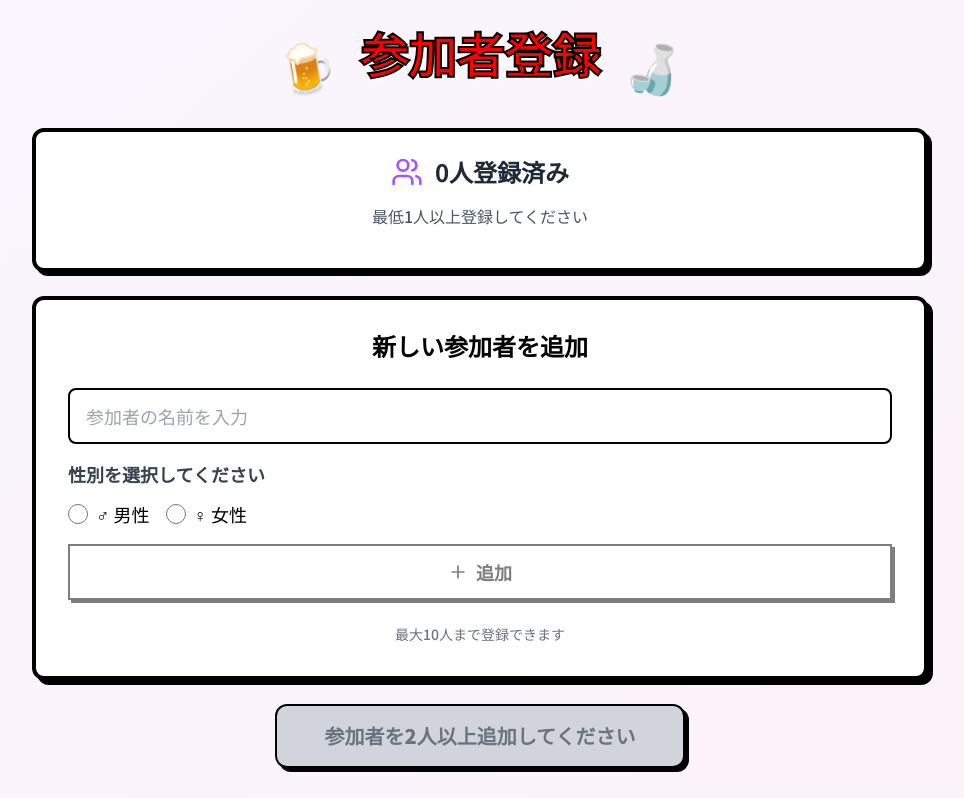
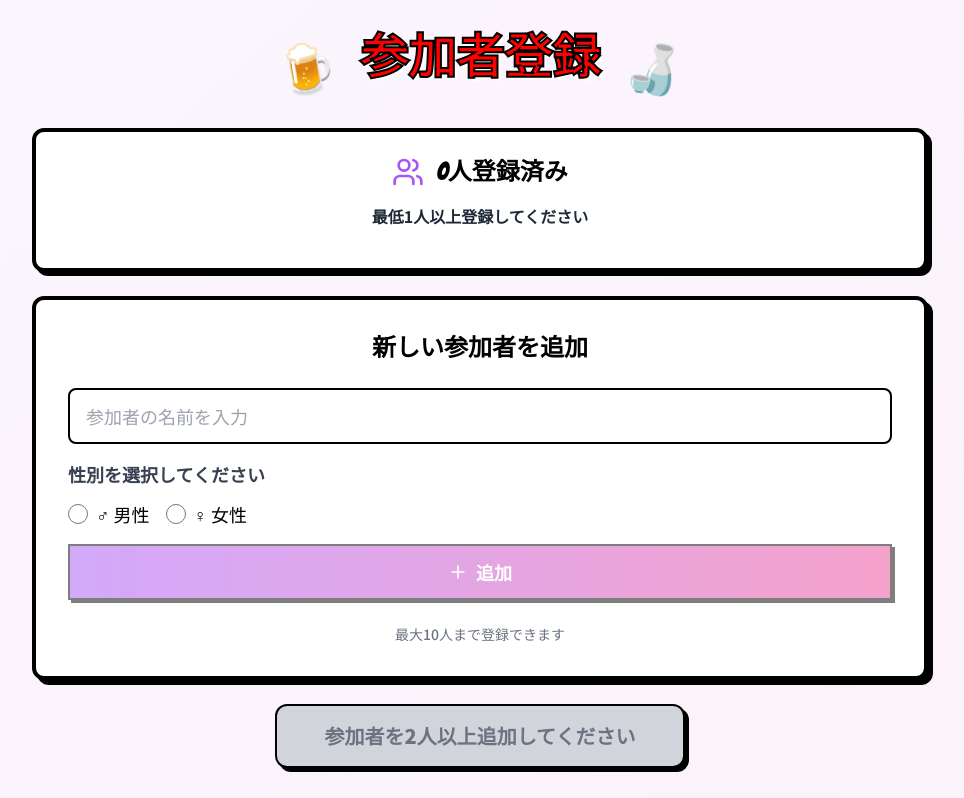
Before and after one commit to tanajirou0987-coder/aisyou, a React (Vite) app: page /group-participant-registration in a window 1280 px wide. Shown: the top 798 px of the page, without its empty margins (160-1124 px from the left). Built offline with nearby package versions, Linux system fonts and the light colour scheme.

Commit message:
UI: 参加者登録を結果画面と完全同テイストに微調整（主ボタン/見出し/説明/使い方の表示制御）

```diff
--- a/src/pages/GroupParticipantRegistrationPage.tsx
+++ b/src/pages/GroupParticipantRegistrationPage.tsx
@@ -63,11 +63,11 @@ export function GroupParticipantRegistrationPage() {
         <div className="rounded-lg md:rounded-xl p-3 md:p-6 mb-3 md:mb-6 border-2 md:border-4 border-black" style={{background: '#FFFFFF', boxShadow: '4px 4px 0 #000000'}}>
           <div className="flex items-center justify-center gap-2 md:gap-3 mb-2 md:mb-4">
             <Users className="w-5 h-5 md:w-8 md:h-8 text-purple-500" />
-            <span className="text-base md:text-2xl font-bold text-gray-800">
+            <span className="text-base md:text-2xl font-black text-black" style={{fontFamily: 'Bangers, sans-serif'}}>
               {state.groupParticipants.length}人登録済み
             </span>
           </div>
-          <div className="text-center text-gray-600 text-xs md:text-base mb-2 md:mb-4">
+          <div className="text-center text-gray-800 font-bold text-xs md:text-base mb-2 md:mb-4">
             {state.groupParticipants.length < 1
               ? '最低1人以上登録してください'
               : state.groupParticipants.length === 1
@@ -148,7 +148,7 @@ export function GroupParticipantRegistrationPage() {
             <button
               onClick={handleAddParticipant}
               disabled={!participantName.trim() || !selectedGender || state.groupParticipants.length >= 10}
-              className="w-full px-4 md:px-6 py-2 md:py-3 text-sm md:text-lg font-extrabold disabled:opacity-50 flex items-center justify-center border-2 md:border-3 border-black text-black bg-white hover:bg-yellow-100"
+              className="w-full px-4 md:px-6 py-2 md:py-3 text-sm md:text-lg font-extrabold disabled:opacity-50 flex items-center justify-center border-2 md:border-3 border-black text-white bg-gradient-to-r from-purple-500 to-pink-500"
               style={{ boxShadow: '3px 3px 0 #000000' }}
             >
               <Plus className="w-4 h-4 md:w-5 md:h-5 mr-1 md:mr-2" />
@@ -237,8 +237,8 @@ export function GroupParticipantRegistrationPage() {
           </div>
         )}
 
-        {/* 使い方説明（カード化） */}
-        <div className="rounded-lg p-3 md:p-6 mt-3 md:mt-8 border-2 md:border-4 border-black" style={{background: '#DBEAFE', boxShadow: '4px 4px 0 #000000'}}>
+        {/* 使い方説明（カード化・モバイル非表示） */}
+        <div className="hidden md:block rounded-lg p-3 md:p-6 mt-3 md:mt-8 border-2 md:border-4 border-black" style={{background: '#DBEAFE', boxShadow: '4px 4px 0 #000000'}}>
           <h3 className="text-sm md:text-lg font-extrabold text-blue-900 mb-2 md:mb-3">
             📱 使い方
           </h3>
```
